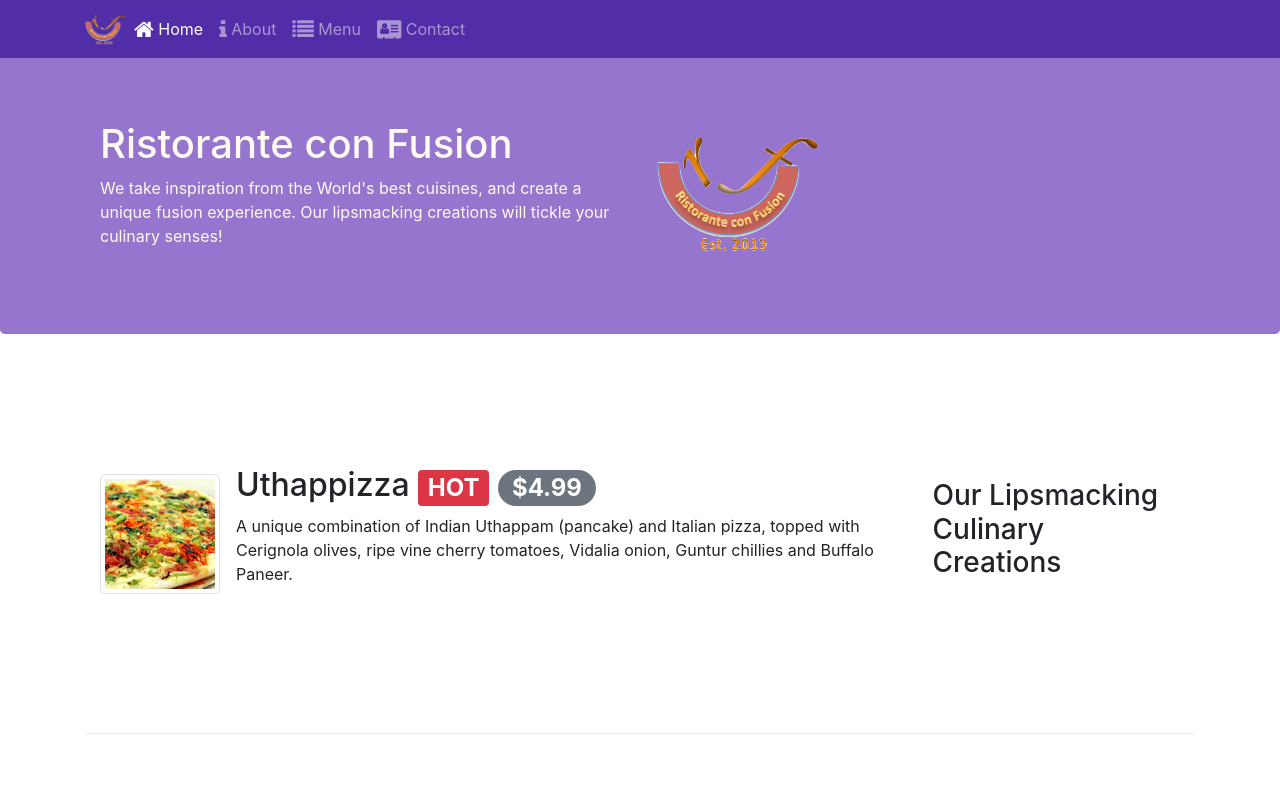
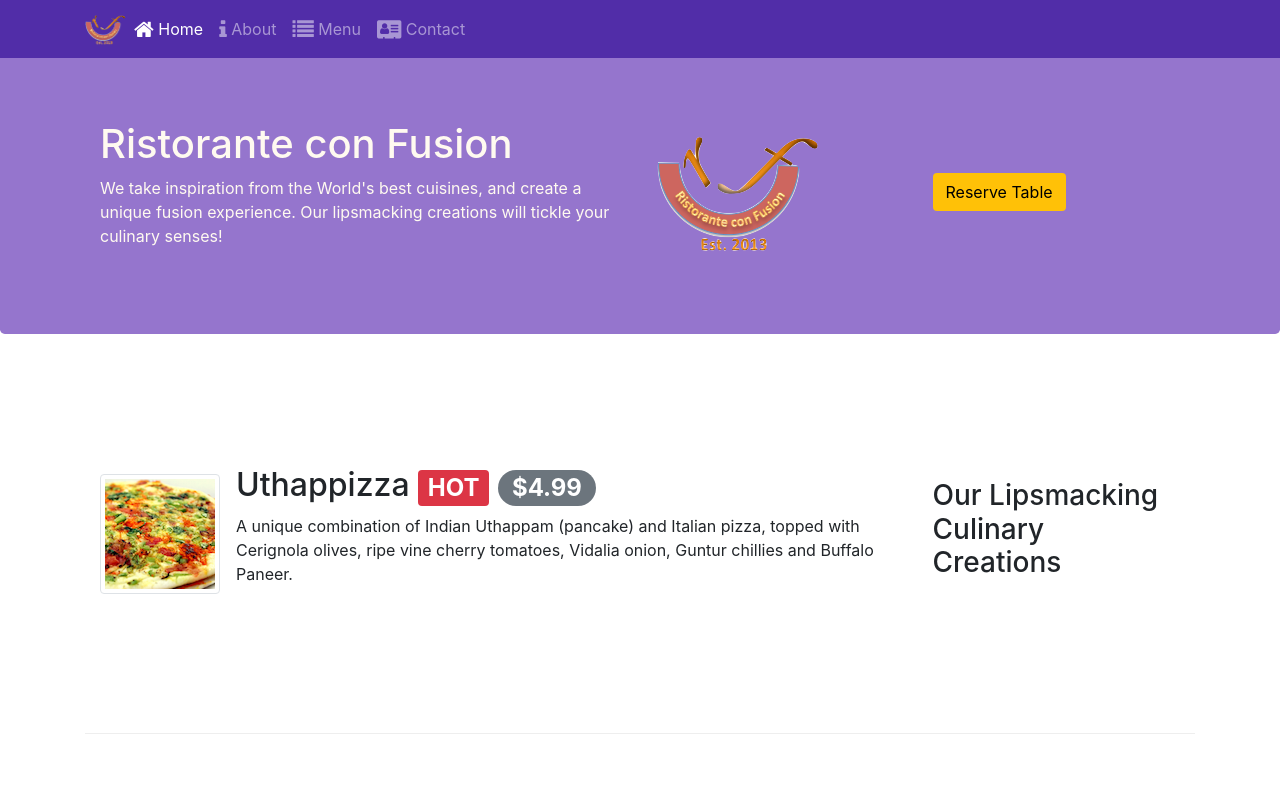
Before and after one commit to JUGG097/Coursera-React-Specialization-Course1-Bootstrap, a website: page index.html in a window 1280 px wide. Shown: the top 800 px of the page. Drawn offline with nearby package versions, Linux system fonts and the light colour scheme.

Commit message:
Task 3 Completed

```diff
--- a/index.html
+++ b/index.html
@@ -43,8 +43,11 @@
                     <h1>Ristorante con Fusion</h1>
                     <p>We take inspiration from the World's best cuisines, and create a unique fusion experience. Our lipsmacking creations will tickle your culinary senses!</p>
                 </div>
-                <div class="col-12 col-sm align-self-center">
+                <div class="col-12 col-sm-3 align-self-center">
                     <img src="img/logo.png" alt="" class="img-fluid">
+                </div>
+                <div class="col-12 col-sm-3 justify-content-center align-self-center">
+                    <a href="#reserve-table"> <button class="btn bg-warning">Reserve Table</button> </a>
                 </div>
             </div>
         </div>
@@ -102,7 +105,7 @@
             </div>
         </div>
 
-        <div class="row row-content align-items-center justify-content-center">
+        <div class="row row-content align-items-center justify-content-center" id="reserve-table">
             <div class="col-12 col-sm-8">
                 <div class="card">
                     <h3 class="card-header bg-warning text-white">Reserve a Table</h3>
```
